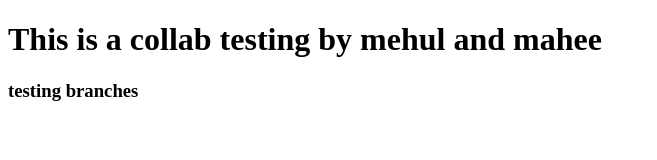
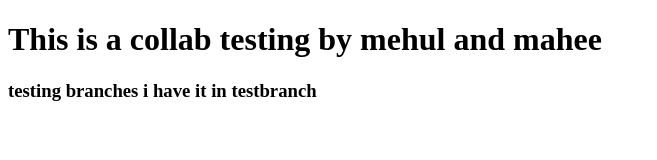
Before and after one commit to maheepatel/Collab-repo, a plain HTML site: page index.html in a window 1280 px wide. Shown: the whole page, without its empty margins (0-657 px from the left). Drawn offline with Linux system fonts and the light colour scheme.

Commit message:
h3 tag changes

```diff
--- a/index.html
+++ b/index.html
@@ -7,6 +7,6 @@
   </head>
   <body>
     <h1>This is a collab testing by mehul and mahee</h1>
-    <h3>testing branches</h3>
+    <h3>testing branches i have it in testbranch </h3>
   </body>
 </html>
```
